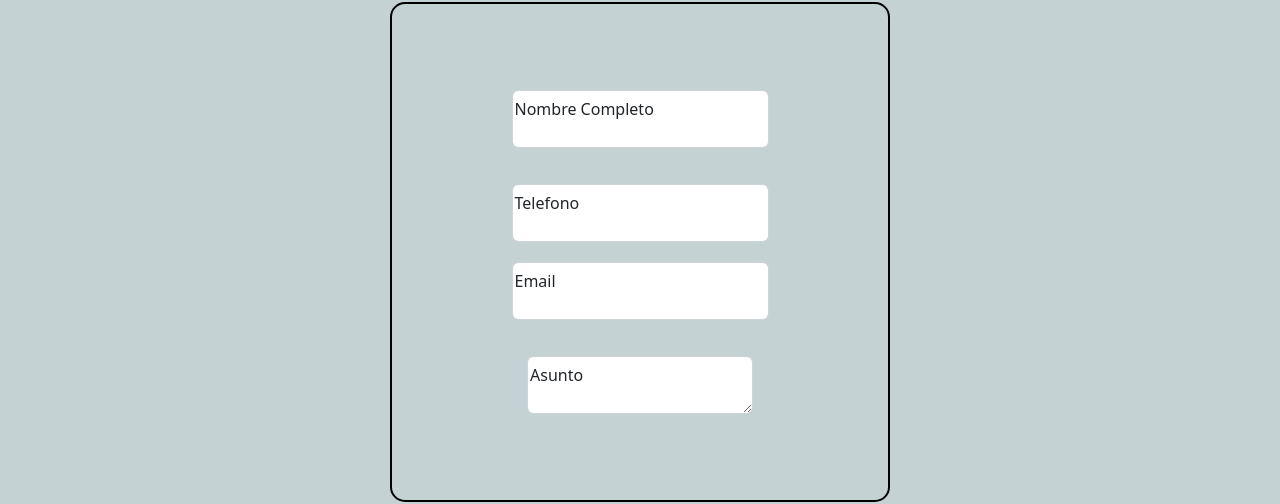
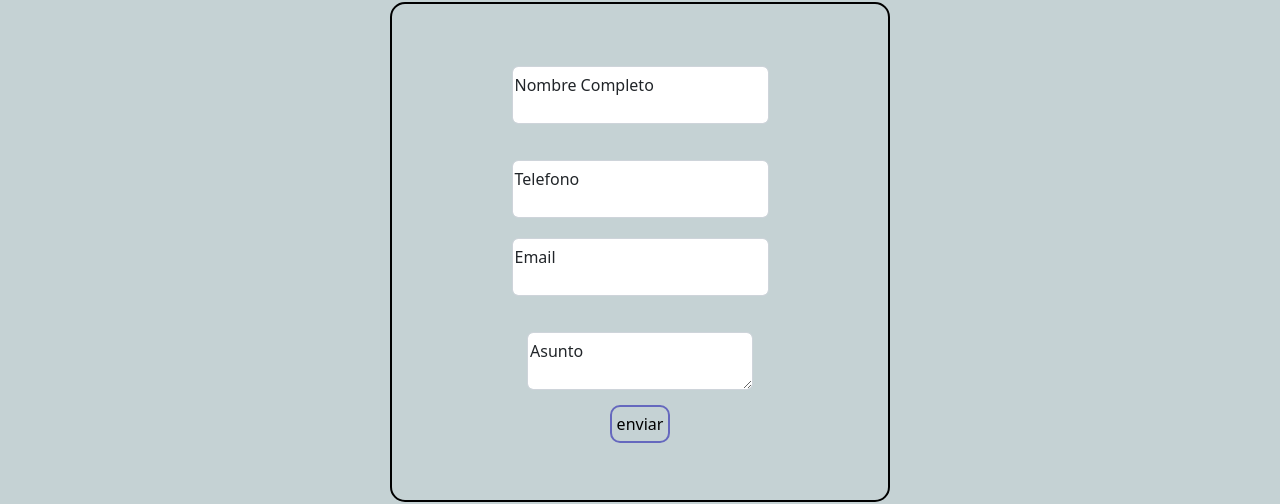
Before and after one commit to jairmirad/proyecto-coder-def, a plain HTML site: page pages/contacto.html in a window 1280 px wide. Shown: the part 235-739 px from the top of the page. Drawn offline with Linux system fonts and the light colour scheme.

Commit message:
correciones

```diff
--- a/css/styles.css
+++ b/css/styles.css
@@ -104,6 +104,23 @@ a {
     color: black;
 }
 
+.btn {
+
+    border: solid 2px rgba(101, 104, 190, 1);
+    border-radius: 10px;
+    padding: 5px;
+    margin: 5px;
+    text-decoration: none;
+    color: black;
+    background-color: rgba(197, 210, 212, 1);
+
+}
+
+.enviar{
+    display: flex;
+    justify-content: center;
+}
+
 /* css de antes */
 
 
@@ -145,19 +162,19 @@ a {
 
     }
 
-    hr {
-        width: 100%;
-    }
 
     .btn {
 
-        border: solid 2px;
+        border: solid 2px rgba(101, 104, 190, 1);
         border-radius: 10px;
         padding: 5px;
         margin: 5px;
         text-decoration: none;
         color: black;
+        background-color: rgba(197, 210, 212, 1);
+
     }
+
 
     .slider {
         padding: 40px;
--- a/pages/contacto.html
+++ b/pages/contacto.html
@@ -45,7 +45,7 @@
                 <label for="floatingInput">Nombre Completo</label>
             </div>
             <div class="form-floating">
-                <input type="password" class="form-control" id="floatingPassword" placeholder="Password">
+                <input type="number" class="form-control" id="floatingInput" placeholder="Password">
                 <label for="floatingPassword">Telefono</label>
             </div>
             <div class="form-floating mb-3">
@@ -58,16 +58,20 @@
                 <label for="floatingTextarea">Asunto</label>
             </div>
 
+            <div class="col-12 enviar">
+                <button class="btn btn-primary" type="submit">enviar</button>
+            </div>
+
 
         </form>
     </main>
 
     <footer class="footer">
         <div class="redes">
-        <a href="#"><i class="fa-brands fa-instagram"></i></a>
-        <a href="#"><i class="fa-brands fa-facebook"></i></a>
-        <a href="#"><i class="fa-brands fa-whatsapp"></i></a>
-    </div>
+            <a href="#"><i class="fa-brands fa-instagram"></i></a>
+            <a href="#"><i class="fa-brands fa-facebook"></i></a>
+            <a href="#"><i class="fa-brands fa-whatsapp"></i></a>
+        </div>
 
         <h6>
             © 2022 Limite Rugby
```
